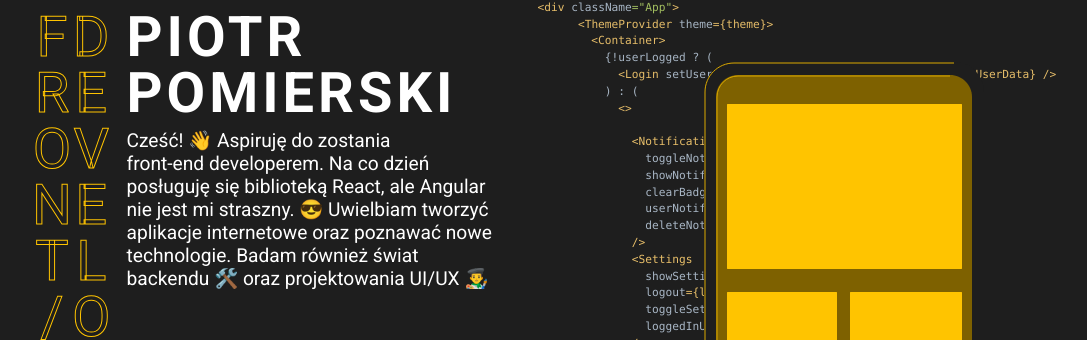
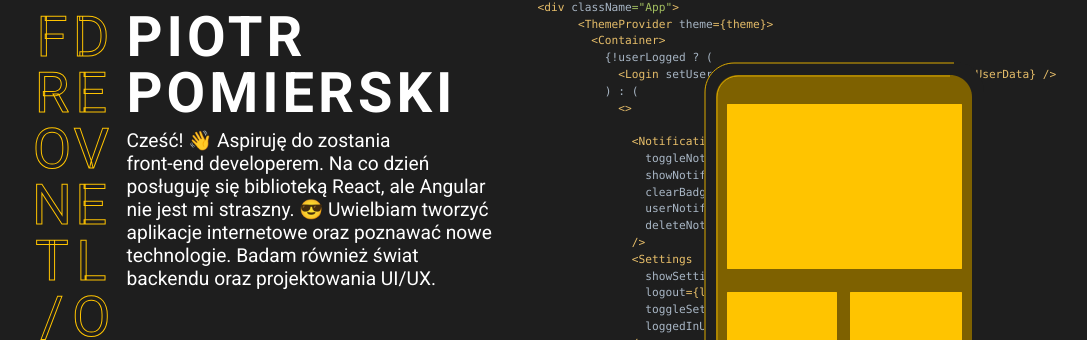
Before and after one commit to Pomierski/portfolio, a React (Create React App) app: page / in a window 1280 px wide. Shown: the part 81-421 px from the top of the page, without its empty margins (132-1219 px from the left). Built offline with nearby package versions, Linux system fonts and the light colour scheme.

Commit message:
refactor: improve hero content

```diff
--- a/src/sections/Hero.tsx
+++ b/src/sections/Hero.tsx
@@ -138,7 +138,7 @@ const Hero = () => (
             front-end developerem. Na co dzień posługuję się biblioteką React,
             ale Angular nie jest mi straszny. 😎 Uwielbiam tworzyć aplikacje
             internetowe oraz poznawać nowe technologie. Badam również świat
-            backendu 🛠️ oraz projektowania UI/UX 👨‍🎨
+            backendu oraz projektowania UI/UX.
           </StyledP>
           <Info>
             <FlexCenter margin=".5rem 0">
```
